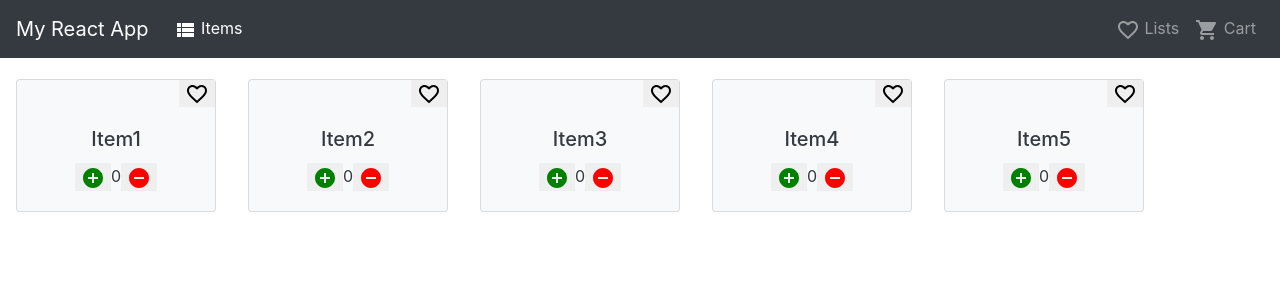
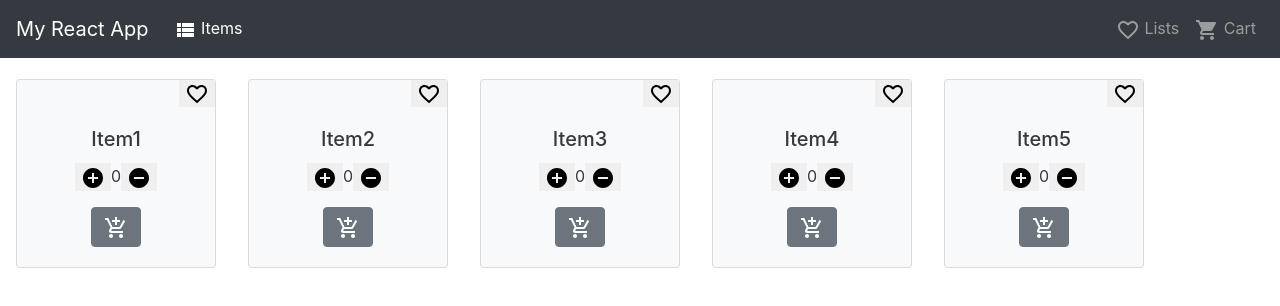
Before and after one commit to nmajidpour/react-app-counter, a React (Create React App) app in the folder my-react-app/: page /items in a window 1280 px wide. Shown: the top 306 px of the page. Built offline with nearby package versions, Linux system fonts and the light colour scheme.

Commit message:
add to cart button

```diff
--- a/my-react-app/src/App.js
+++ b/my-react-app/src/App.js
@@ -16,7 +16,7 @@ function App() {
   return (
     <Router>
       <div className="App">
-        <Navbar bg="dark" variant="dark">
+        <Navbar bg="dark" variant="dark" >
           <Navbar.Brand as={NavLink} to="/">
             My React App
           </Navbar.Brand>
--- a/my-react-app/src/components/MyList.jsx
+++ b/my-react-app/src/components/MyList.jsx
@@ -3,11 +3,7 @@ import React, { Component } from "react";
 class MyList extends Component {
   state = {};
   render() {
-    return (
-      <div className="container">
-        <h6>My Favourite list!</h6>
-      </div>
-    );
+    return <h6>My favourite list!</h6>;
   }
 }
 
--- a/my-react-app/src/components/item.jsx
+++ b/my-react-app/src/components/item.jsx
@@ -4,6 +4,7 @@ import "./components.css";
 import AddIcon from "@material-ui/icons/AddCircle";
 import RemoveIcon from "@material-ui/icons/RemoveCircle";
 import FavouriteIcon from "@material-ui/icons/FavoriteBorder";
+import AddShoppingCartIcon from "@material-ui/icons/AddShoppingCart";
 
 const itemcard = { textAlign: "center", width: "200px", marginTop: "20px" };
 class Item extends Component {
@@ -16,28 +17,25 @@ class Item extends Component {
     return (
       <div className="container">
         <Card bg="light" text="dark" style={itemcard}>
-          <span style={{ textAlign: "right"}}>
-            <button style={{border:"none"}}>
+          <span style={{ textAlign: "right" }}>
+            <button style={{ border: "none" }}>
               <FavouriteIcon />
             </button>
           </span>
           <Card.Body>
             <Card.Title>{this.state.name}</Card.Title>
             <Card.Text>
-              <button
-                onClick={this.handleIncrement}
-                style={{ color: "green", border: "none" }}
-              >
+              <button onClick={this.handleIncrement} style={{ border: "none" }}>
                 <AddIcon />
               </button>
               {this.state.count}
-              <button
-                onClick={this.handleDecrement}
-                style={{ color: "red", border: "none" }}
-              >
+              <button onClick={this.handleDecrement} style={{ border: "none" }}>
                 <RemoveIcon />
               </button>
             </Card.Text>
+            <button className="btn btn-secondary">
+              <AddShoppingCartIcon />
+            </button>
           </Card.Body>
         </Card>
       </div>
```
Also changed, not shown: my-react-app/src/components/cart.jsx (+6 -10 lines).
